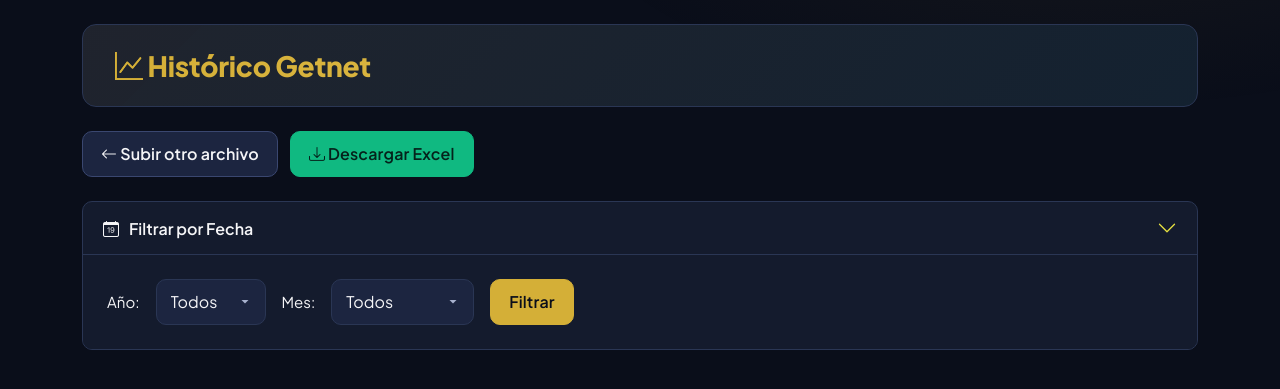
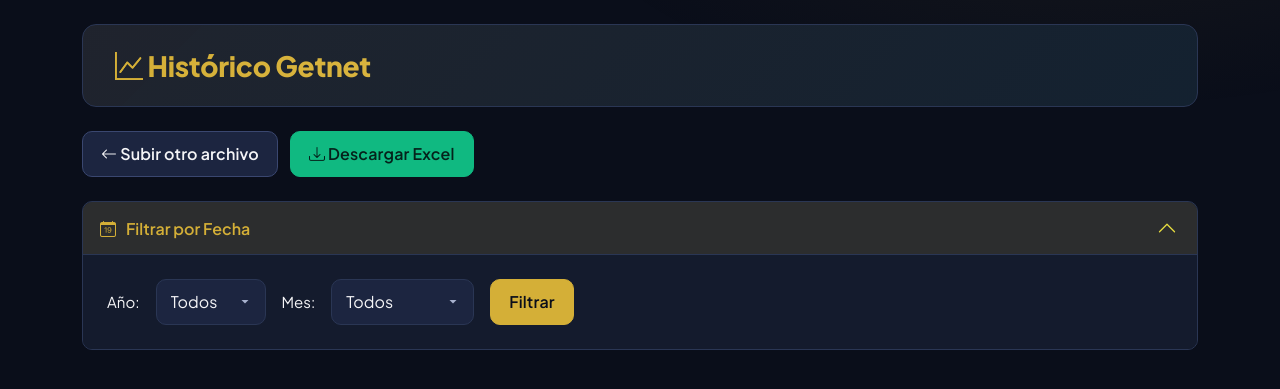
Before and after one commit to kennyAguilar/sgos-reportes, a Flask app: page /dashboard_db in a window 1280 px wide. Shown: the part 111-500 px from the top of the page. Run offline with Flask 3, Linux system fonts and the light colour scheme; a user stored in the database is signed in; tables that the repository leaves empty hold one stand-in row (values such as "Sample post"); some libraries are stand-ins or nearby versions.

Commit message:
ui: filtros Fecha y Asistentes siempre abiertos en dashboards Getnet/Premios

```diff
--- a/sgos_web/templates/dashboard.html
+++ b/sgos_web/templates/dashboard.html
@@ -103,12 +103,12 @@
       {% if years %}
       <div class="accordion-item">
         <h2 class="accordion-header">
-          <button class="accordion-button collapsed" type="button" data-bs-toggle="collapse" data-bs-target="#filtro-fecha">
+          <button class="accordion-button" type="button" data-bs-toggle="collapse" data-bs-target="#filtro-fecha">
             <i class="bi bi-calendar-date me-10px"></i>
             Filtrar por Fecha
           </button>
         </h2>
-        <div id="filtro-fecha" class="accordion-collapse collapse show" data-bs-parent="#acc">
+        <div id="filtro-fecha" class="accordion-collapse collapse show">
           <div class="accordion-body">
             <form method="post" id="form-fecha">
                 <input type="hidden" name="csrf_token" value="{{ csrf_token() }}">
@@ -157,12 +157,12 @@
       {% if asistentes_disponibles %}
       <div class="accordion-item">
         <h2 class="accordion-header">
-          <button class="accordion-button collapsed" type="button" data-bs-toggle="collapse" data-bs-target="#filtro-asistentes">
+          <button class="accordion-button" type="button" data-bs-toggle="collapse" data-bs-target="#filtro-asistentes">
             <i class="bi bi-funnel me-10px"></i>
             Filtrar por Asistentes
           </button>
         </h2>
-        <div id="filtro-asistentes" class="accordion-collapse collapse" data-bs-parent="#acc">
+        <div id="filtro-asistentes" class="accordion-collapse collapse show">
           <div class="accordion-body">
             <form method="post">
               <input type="hidden" name="csrf_token" value="{{ csrf_token() }}">
```
